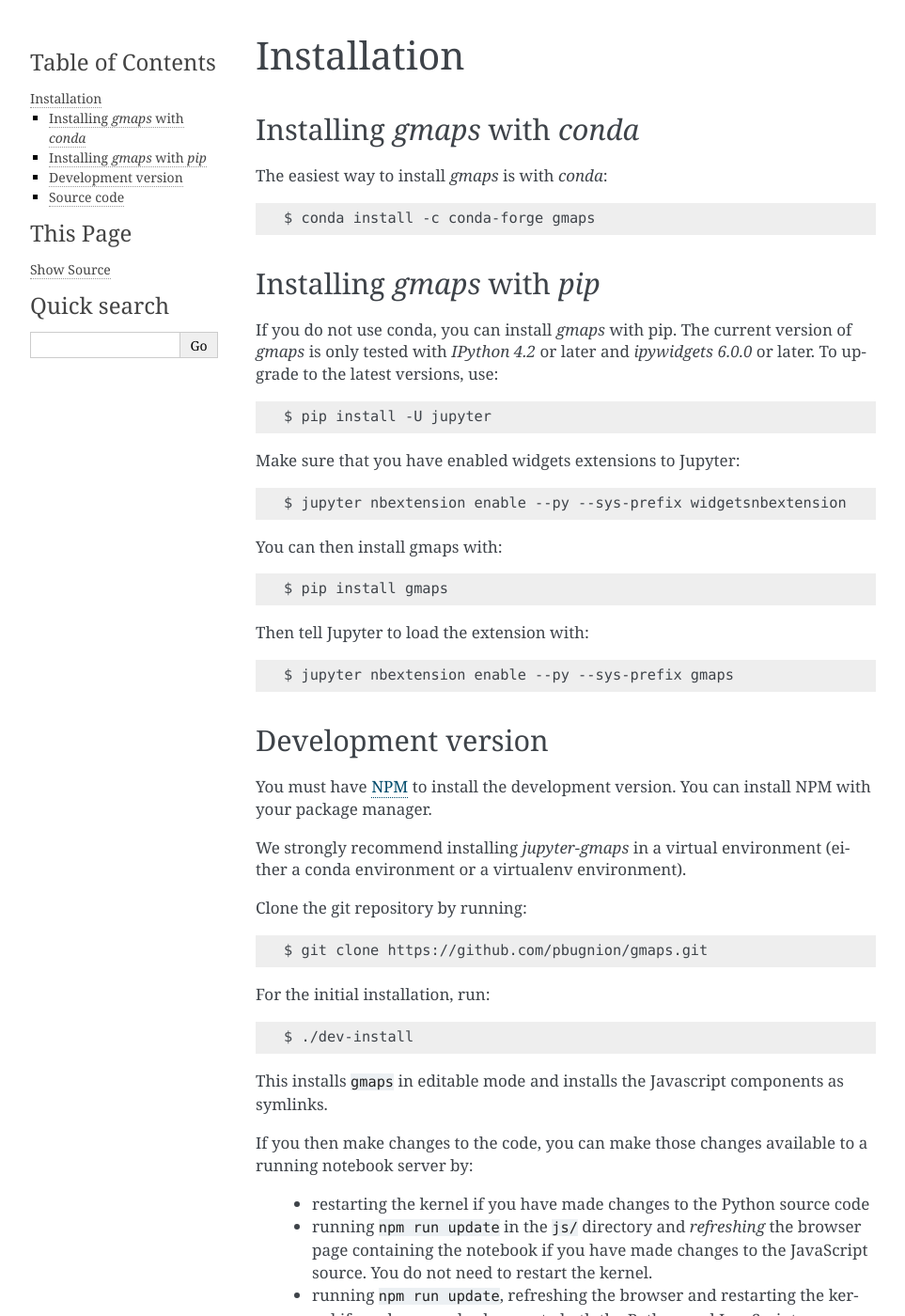
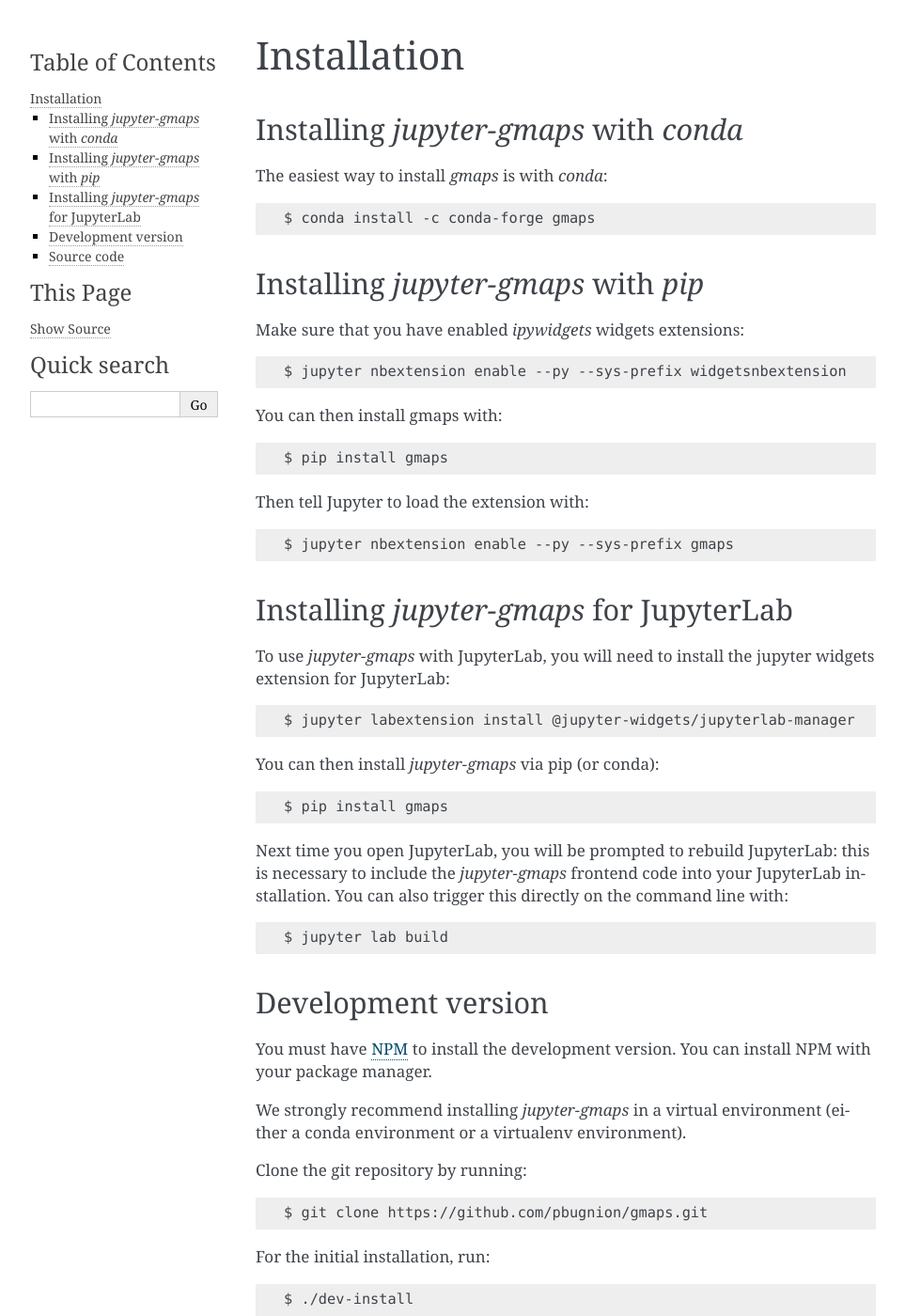
Before and after one commit to pbugnion/gmaps, a Sphinx documentation site: the page built from docs/source/install.rst, in a window 1280 px wide and 1400 px high. Shown: the whole window at 94% size, without its empty margins (148-1111 px from the left). Built offline with Sphinx 7.4.7, drawn with Linux system fonts in a browser that asks for light colours.

Commit message:
Simplify installation instructions

```diff
--- a/docs/source/install.rst
+++ b/docs/source/install.rst
@@ -2,23 +2,17 @@
 Installation
 ------------
 
-Installing `gmaps` with `conda`
-^^^^^^^^^^^^^^^^^^^^^^^^^^^^^^^
+Installing `jupyter-gmaps` with `conda`
+^^^^^^^^^^^^^^^^^^^^^^^^^^^^^^^^^^^^^^^
 
 The easiest way to install `gmaps` is with `conda`::
 
     $ conda install -c conda-forge gmaps
 
-Installing `gmaps` with `pip`
-^^^^^^^^^^^^^^^^^^^^^^^^^^^^^
+Installing `jupyter-gmaps` with `pip`
+^^^^^^^^^^^^^^^^^^^^^^^^^^^^^^^^^^^^^
 
-If you do not use conda, you can install `gmaps` with pip. The current version
-of `gmaps` is only tested with *IPython 4.2* or later and *ipywidgets 6.0.0* or
-later. To upgrade to the latest versions, use::
-
-    $ pip install -U jupyter
-
-Make sure that you have enabled widgets extensions to Jupyter::
+Make sure that you have enabled `ipywidgets` widgets extensions::
 
     $ jupyter nbextension enable --py --sys-prefix widgetsnbextension
 
@@ -29,6 +23,26 @@
 Then tell Jupyter to load the extension with::
 
     $ jupyter nbextension enable --py --sys-prefix gmaps
+
+
+Installing `jupyter-gmaps` for JupyterLab
+^^^^^^^^^^^^^^^^^^^^^^^^^^^^^^^^^^^^^^^^^
+
+To use `jupyter-gmaps` with JupyterLab, you will need to install the jupyter
+widgets extension for JupyterLab::
+
+    $ jupyter labextension install @jupyter-widgets/jupyterlab-manager
+
+You can then install `jupyter-gmaps` via pip (or conda)::
+
+    $ pip install gmaps
+
+Next time you open JupyterLab, you will be prompted to rebuild JupyterLab: this
+is necessary to include the `jupyter-gmaps` frontend code into your JupyterLab
+installation. You can also trigger this directly on the command line with::
+
+    $ jupyter lab build
+
 
 Development version
 ^^^^^^^^^^^^^^^^^^^
```
Also changed, not shown: README.rst (+6 -13 lines).
